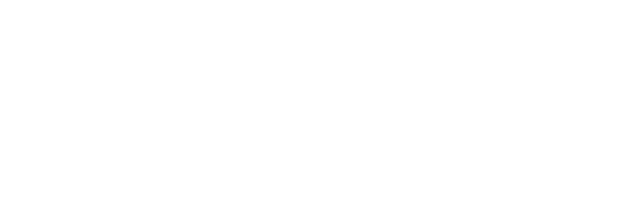
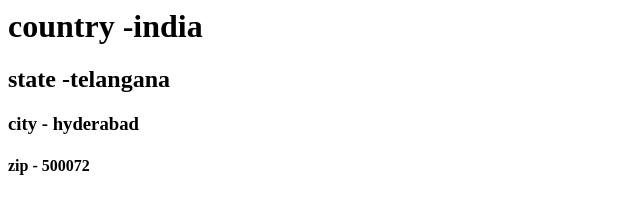
Before and after one commit to Rajchamakura/FrontendRAj, a plain HTML site: page Contact.html in a window 1280 px wide. Shown: the whole page, without its empty margins (0-640 px from the left). Drawn offline with Linux system fonts and the light colour scheme.

Commit message:
update contact info

```diff
--- a/Contact.html
+++ b/Contact.html
@@ -1,6 +1,11 @@
 <html>
     <title>
+        contact us
     </title>
     <body>
+    <h1>country -india</h1>
+    <h2>state   -telangana</h2>
+    <h3>city    - hyderabad</h3>
+    <h4>zip     - 500072</h4>
     </body>
 </html>
```
